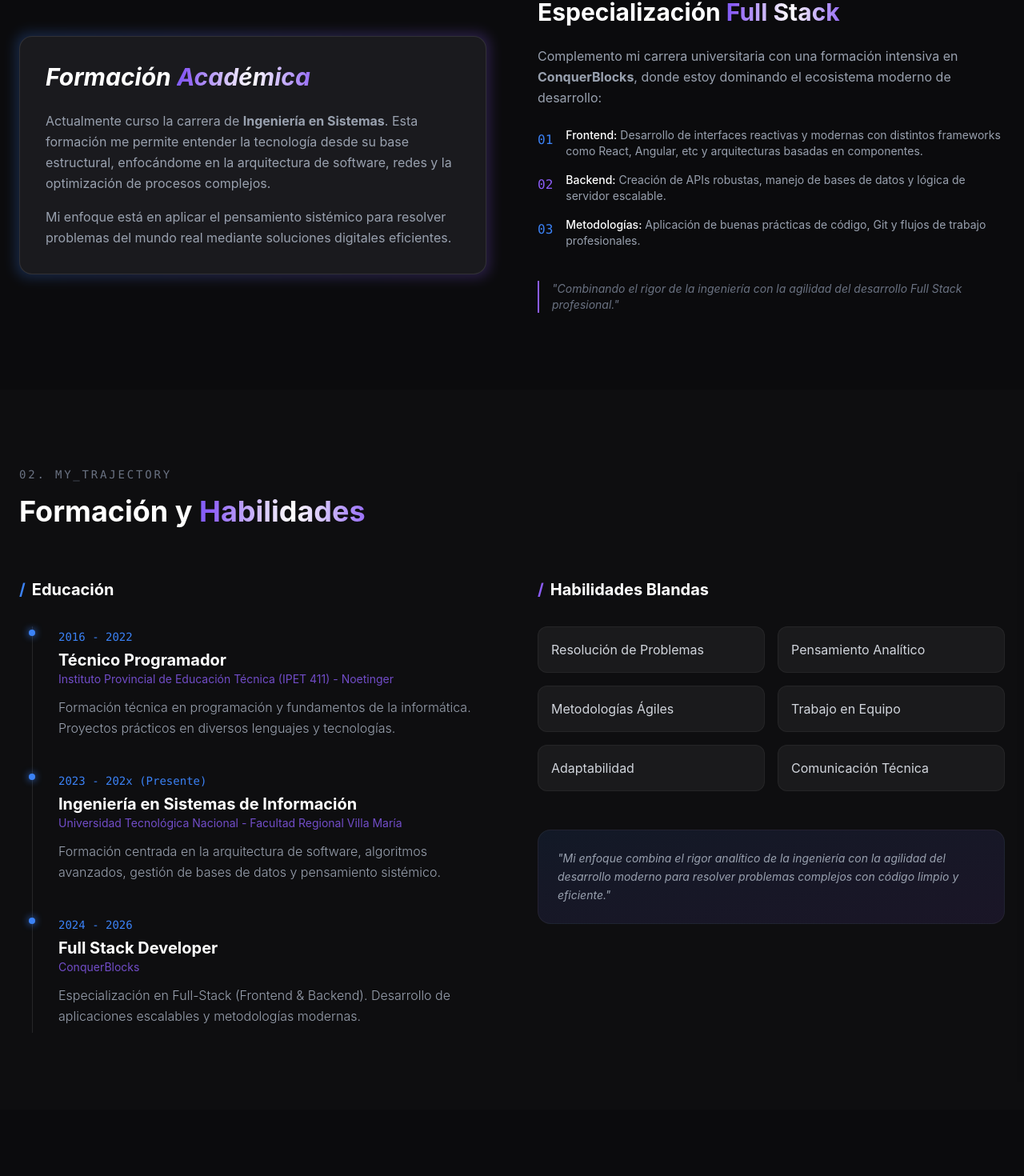
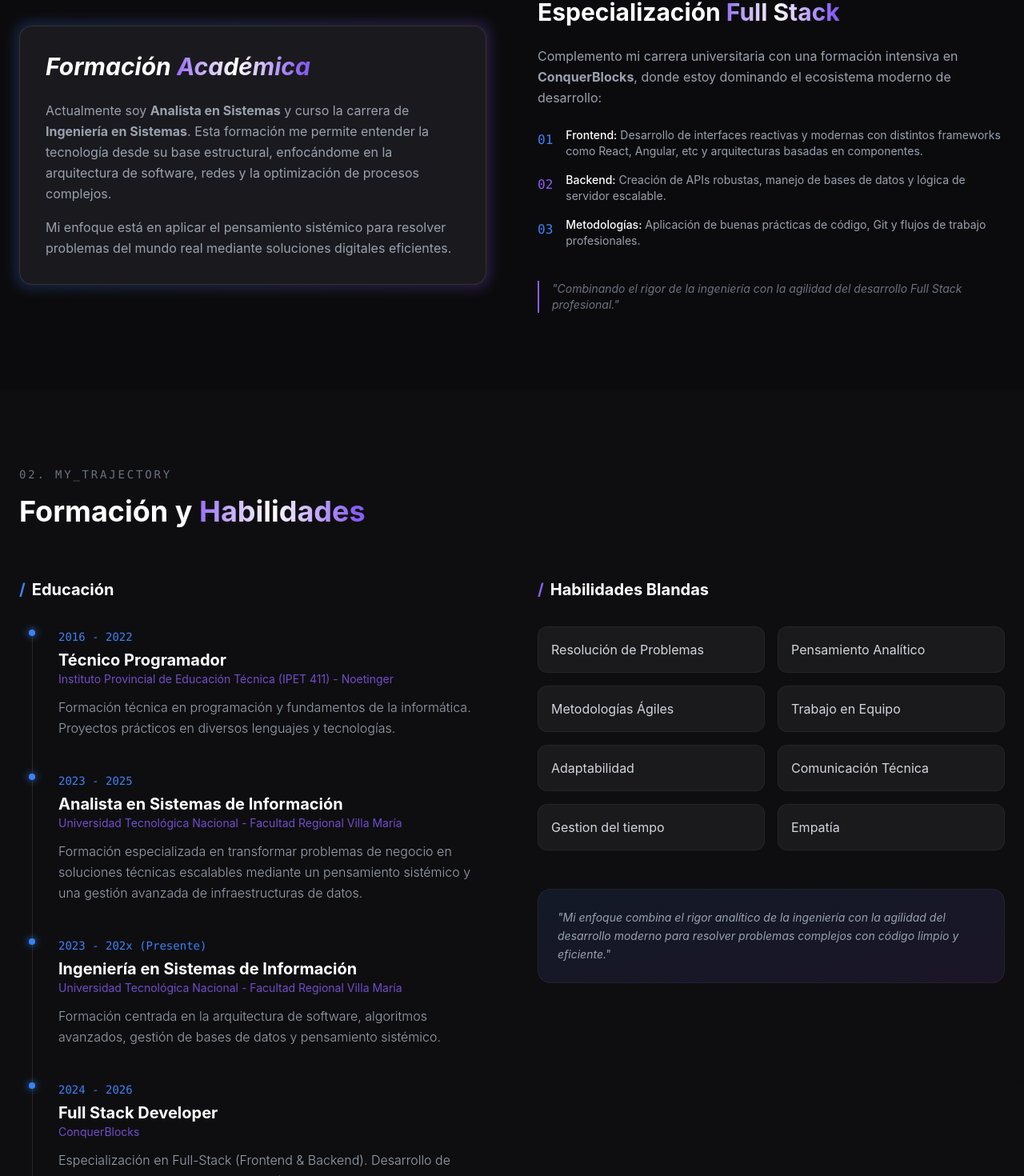
Before and after one commit to Balti2003/Proyecto_portfolio_web, a React (Vite) app: page / in a window 1280 px wide. Shown: the part 935-2405 px from the top of the page at 80% size. Built offline with nearby package versions, Linux system fonts and the light colour scheme.

Commit message:
cambios varios

```diff
--- a/src/components/About.jsx
+++ b/src/components/About.jsx
@@ -16,7 +16,7 @@ const About = () => {
               <div className="relative bg-dark-gray p-8 rounded-2xl border border-white/10">
                 <h2 className="text-3xl font-bold mb-6 italic">Formación <span className="animate-shimmer">Académica</span></h2>
                 <p className="text-gray-400 leading-relaxed mb-4">
-                  Actualmente curso la carrera de <strong>Ingeniería en Sistemas</strong>. Esta formación me permite entender la tecnología desde su base estructural, enfocándome en la arquitectura de software, redes y la optimización de procesos complejos.
+                  Actualmente soy <strong>Analista en Sistemas</strong> y curso la carrera de <strong>Ingeniería en Sistemas</strong>. Esta formación me permite entender la tecnología desde su base estructural, enfocándome en la arquitectura de software, redes y la optimización de procesos complejos.
                 </p>
                 <p className="text-gray-400 leading-relaxed">
                   Mi enfoque está en aplicar el pensamiento sistémico para resolver problemas del mundo real mediante soluciones digitales eficientes.
--- a/src/components/Experience.jsx
+++ b/src/components/Experience.jsx
@@ -7,6 +7,12 @@ const education = [
         institution: "Instituto Provincial de Educación Técnica (IPET 411) - Noetinger",
         date: "2016 - 2022",
         description: "Formación técnica en programación y fundamentos de la informática. Proyectos prácticos en diversos lenguajes y tecnologías."
+    },
+    {
+        title: "Analista en Sistemas de Información",
+        institution: "Universidad Tecnológica Nacional - Facultad Regional Villa María",
+        date: "2023 - 2025",
+        description: "Formación especializada en transformar problemas de negocio en soluciones técnicas escalables mediante un pensamiento sistémico y una gestión avanzada de infraestructuras de datos."
     },
     {
         title: "Ingeniería en Sistemas de Información",
@@ -28,7 +34,9 @@ const softSkills = [
   "Metodologías Ágiles",
   "Trabajo en Equipo",
   "Adaptabilidad",
-  "Comunicación Técnica"
+  "Comunicación Técnica",
+  "Gestion del tiempo",
+  "Empatía",
 ];
 
 const Experience = () => {
--- a/src/components/Hero.jsx
+++ b/src/components/Hero.jsx
@@ -20,7 +20,7 @@ const Hero = () => {
           Soy <span className="text-white">Baltasar</span><br />
           <span className="bg-gradient-to-r from-accent-blue via-accent-purple to-blue-400 bg-clip-text text-transparent">
             <Typewriter
-              words={['Full Stack Developer', 'Systems Engineer', 'Software Builder']}
+              words={['Full Stack Developer', 'Systems Engineer', 'Systems Analyst', 'Software Builder']}
               loop={0}
               cursor
               cursorStyle='_'
```
